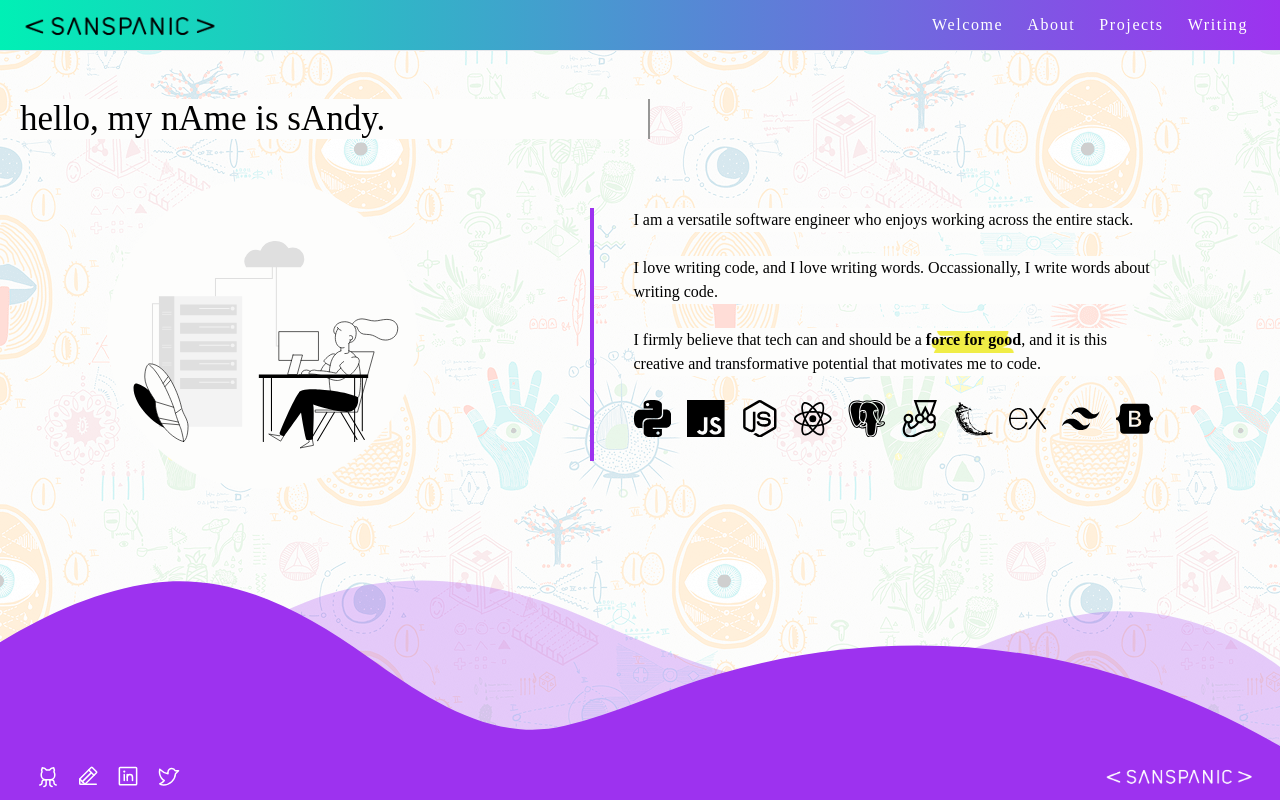
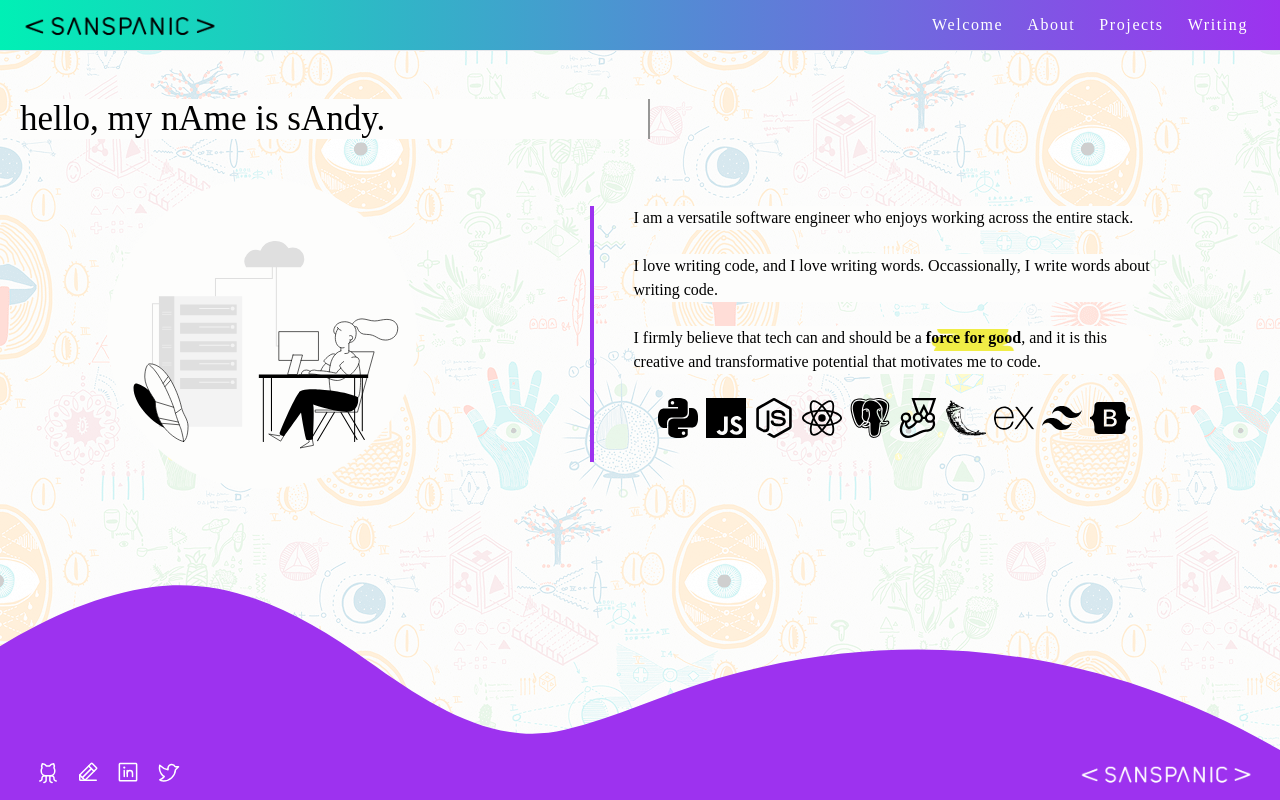
Before and after one commit to sanspanic/portfolio-page, a React (Create React App) app: page / in a window 1280 px wide. Built offline with nearby package versions, Linux system fonts and the light colour scheme; a web font is replaced by a local one.

Commit message:
optimise for safari pt 1

```diff
--- a/src/Common/FooterWelcome.js
+++ b/src/Common/FooterWelcome.js
@@ -33,20 +33,20 @@ const Footer = (props) => {
 
   return (
     <footer className="relative">
-      <div className="custom-shape-divider-bottom-1619602937">
+      <div className="custom-shape-divider-bottom-1619602937 -mb-1">
         <svg
           data-name="Layer 1"
           xmlns="http://www.w3.org/2000/svg"
           viewBox="0 0 1200 120"
           preserveAspectRatio="none"
         >
-          <motion.path
+          {/*           <motion.path
             variants={imgVariants}
             animate="floatRight"
             d="M0,0V46.29c47.79,22.2,103.59,32.17,158,28,70.36-5.37,136.33-33.31,206.8-37.5C438.64,32.43,512.34,53.67,583,72.05c69.27,18,138.3,24.88,209.4,13.08,36.15-6,69.85-17.84,104.45-29.34C989.49,25,1113-14.29,1200,52.47V0Z"
             opacity=".25"
             className="shape-fill"
-          ></motion.path>
+          ></motion.path> */}
 
           <path
             d="M0,0V5.63C149.93,59,314.09,71.32,475.83,42.57c43-7.64,84.23-20.12,127.61-26.46,59-8.63,112.48,12.24,165.56,35.4C827.93,77.22,886,95.24,951.2,90c86.53-7,172.46-45.71,248.8-84.81V0Z"
@@ -81,7 +81,7 @@ const Footer = (props) => {
             <TwitterLogo size={24} />
           </a>
         </ul>
-        <img alt="logo" className="inline w-40" src={Logo}></img>
+        <img alt="logo" className="inline ml-auto h-8" src={Logo}></img>
       </div>
     </footer>
   );
--- a/src/Common/Welcome.js
+++ b/src/Common/Welcome.js
@@ -46,14 +46,19 @@ const Welcome = () => {
                   initial={{ opacity: 0, scale: 0 }}
                   animate={{ opacity: 1, scale: 1 }}
                   transition={{ duration: 0.5 }}
-                  className="w-7/12 sm:w-full mx-auto grid grid-cols-5 sm:grid-cols-10 gap-3 sm:gap-4 z-50"
+                  //className="w-7/12 sm:w-full mx-auto grid grid-cols-5 sm:grid-cols-10 gap-3 sm:gap-4 z-50"
+                  className="flex flex-wrap justify-center z-50"
                 >
-                  <Python className="" /> <Javascript className="" />{" "}
-                  <Node className="" />
-                  <ReactSVG className="" /> <Postgres className="" />{" "}
-                  <Jest className="" /> <Flask className="" />{" "}
-                  <Express className="" />
-                  <Tailwind className="" /> <Bootstrap className="" />
+                  <Python className="w-8 md:w-10 mx-1" />{" "}
+                  <Javascript className="w-8 md:w-10 mx-1" />{" "}
+                  <Node className="w-8 md:w-10 mx-1" />
+                  <ReactSVG className="w-8 md:w-10 mx-1" />{" "}
+                  <Postgres className="w-8 md:w-10 mx-1" />{" "}
+                  <Jest className="w-8 md:w-10 mx-1" />{" "}
+                  <Flask className="w-8 md:w-10 mx-1" />{" "}
+                  <Express className="w-8 md:w-10 mx-1" />
+                  <Tailwind className="w-8 md:w-10 mx-1" />{" "}
+                  <Bootstrap className="w-8 md:w-10 mx-1" />
                 </motion.div>
                 <br></br>
               </div>
```
